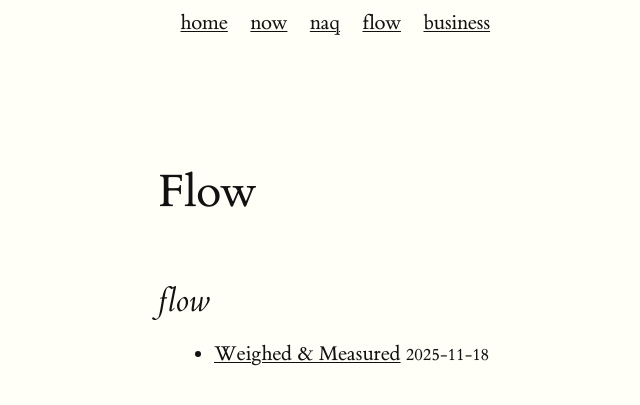
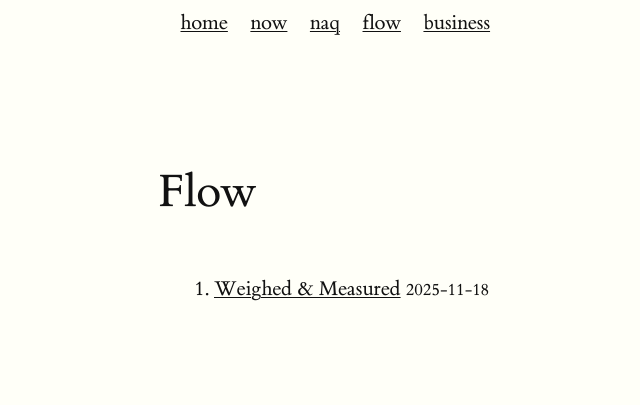
Before and after one commit to pact-wheeler/exp7, a Jekyll site: the page built from tags/flow-series.md, in a window 1280 px wide. Shown: the top 405 px of the page, without its empty margins (2-642 px from the left). Built offline with Jekyll 4.4.1, drawn with Linux system fonts in a browser that asks for light colours.

Commit message:
Update series.html

```diff
--- a/_layouts/series.html
+++ b/_layouts/series.html
@@ -1,8 +1,7 @@
 ---
 layout: default
 ---
-<h2>{{ page.series }}</h2>
-<ul>
+<ol>
 {% assign series_posts = site.posts | where: "series", page.series | sort: 'series_order' %}
 {% for post in series_posts %}
   <li>
@@ -10,4 +9,4 @@ layout: default
     <small>{{ post.date | date: "%Y-%m-%d" }}</small>
   </li>
 {% endfor %}
-</ul>
+</ol>
```
